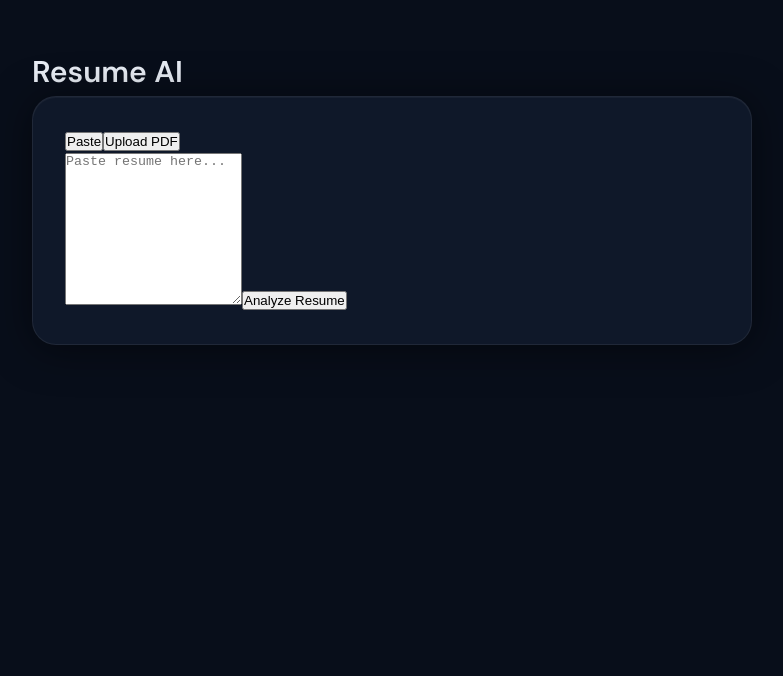
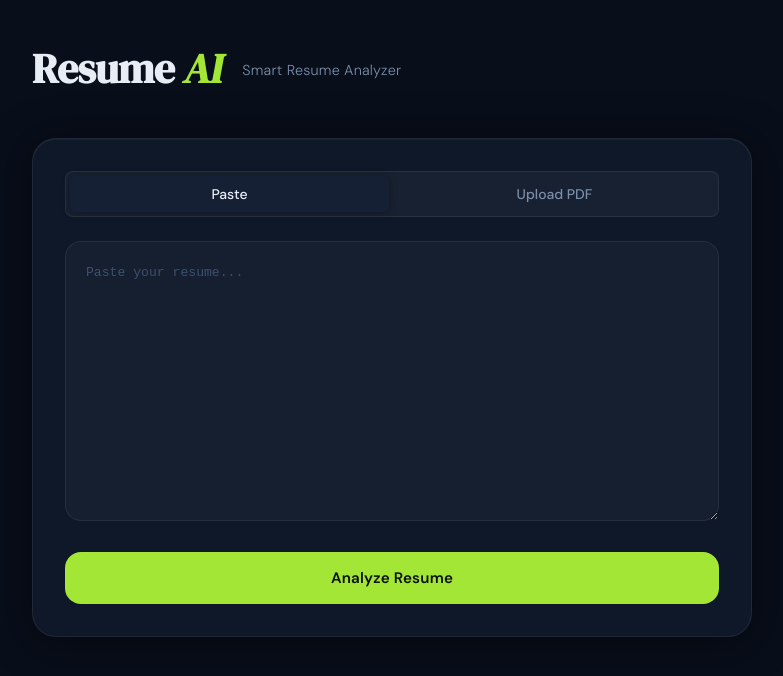
Before and after one commit to IshwaryalakshmiDandabany/resume-analyzer, a React (Create React App) app in the folder frontend/: page / in a window 1280 px wide. Shown: the top 676 px of the page, without its empty margins (248-1031 px from the left). Built offline with nearby package versions, Linux system fonts and the light colour scheme.

Commit message:
fixed frontend UI

```diff
--- a/frontend/src/App.js
+++ b/frontend/src/App.js
@@ -1,10 +1,8 @@
-// ============================================================
-//  App.js — Resume Analyzer Frontend (FINAL WORKING VERSION)
-// ============================================================
-
 import React, { useState, useRef } from "react";
 import axios from "axios";
 import "./App.css";
+
+const BASE_URL = "https://resume-analyzer-8d1l.onrender.com";
 
 export default function App() {
   const [mode, setMode] = useState("paste");
@@ -16,27 +14,17 @@ export default function App() {
 
   const fileInputRef = useRef(null);
 
-  function handleFileChange(e) {
-    const f = e.target.files[0];
-    if (f && f.type === "application/pdf") {
-      setPdfFile(f);
-      setError("");
-    } else {
-      setError("Please select a valid PDF file.");
-    }
-  }
-
   async function handleAnalyze() {
     setError("");
     setResult(null);
 
     if (mode === "paste" && !resumeText.trim()) {
-      setError("Please paste your resume content.");
+      setError("Paste resume first");
       return;
     }
 
     if (mode === "upload" && !pdfFile) {
-      setError("Please upload a PDF file.");
+      setError("Upload PDF first");
       return;
     }
 
@@ -45,120 +33,127 @@ export default function App() {
     try {
       let response;
 
-      // ✅ TEXT MODE
       if (mode === "paste") {
         response = await axios.post(
-          "https://resume-analyzer-8d1l.onrender.com/analyze/text",
-          { resumeText },
-          { timeout: 90000 }
+          `${BASE_URL}/analyze/text`,
+          { resumeText }
         );
-      }
-
-      // ✅ PDF MODE
-      else {
+      } else {
         const formData = new FormData();
         formData.append("resume", pdfFile);
 
         response = await axios.post(
-          "https://resume-analyzer-8d1l.onrender.com/analyze/pdf",
-          formData,
-          {
-            headers: { "Content-Type": "multipart/form-data" },
-            timeout: 90000,
-          }
+          `${BASE_URL}/analyze/pdf`,
+          formData
         );
       }
 
       setResult(response.data.analysis);
     } catch (err) {
-      if (err.response) {
-        setError(
-          `Server error ${err.response.status}: ${
-            err.response.data?.error || "Unknown error"
-          }`
-        );
-      } else if (err.code === "ECONNABORTED") {
-        setError("Request timed out. AI is taking too long.");
-      } else {
-        setError("Backend not reachable. Check Render deployment.");
-      }
+      setError("Backend error or not reachable");
     } finally {
       setLoading(false);
     }
-  }
-
-  function handleReset() {
-    setResumeText("");
-    setPdfFile(null);
-    setResult(null);
-    setError("");
   }
 
   return (
     <div className="app">
       <div className="container">
 
-        <h1>Resume AI</h1>
+        <header className="header">
+          <h1 className="title">Resume <span className="title-accent">AI</span></h1>
+          <p className="subtitle">Smart Resume Analyzer</p>
+        </header>
 
         {!result && (
-          <div className="card">
+          <div className="card input-card">
 
-            <div>
-              <button onClick={() => setMode("paste")}>Paste</button>
-              <button onClick={() => setMode("upload")}>Upload PDF</button>
+            {/* MODE SWITCH */}
+            <div className="mode-switcher">
+              <button
+                className={`mode-btn ${mode === "paste" ? "active" : ""}`}
+                onClick={() => setMode("paste")}
+              >
+                Paste
+              </button>
+
+              <button
+                className={`mode-btn ${mode === "upload" ? "active" : ""}`}
+                onClick={() => setMode("upload")}
+              >
+                Upload PDF
+              </button>
             </div>
 
+            {/* TEXT AREA */}
             {mode === "paste" && (
               <textarea
+                className="resume-textarea"
+                placeholder="Paste your resume..."
                 value={resumeText}
                 onChange={(e) => setResumeText(e.target.value)}
-                placeholder="Paste resume here..."
-                rows={10}
               />
             )}
 
+            {/* FILE UPLOAD */}
             {mode === "upload" && (
-              <div onClick={() => fileInputRef.current.click()}>
+              <div
+                className="drop-zone"
+                onClick={() => fileInputRef.current.click()}
+              >
                 <input
                   type="file"
                   ref={fileInputRef}
+                  hidden
                   accept="application/pdf"
-                  onChange={handleFileChange}
-                  hidden
+                  onChange={(e) => setPdfFile(e.target.files[0])}
                 />
-                {pdfFile ? <p>{pdfFile.name}</p> : <p>Click to upload PDF</p>}
+                <p>{pdfFile ? pdfFile.name : "Click to upload PDF"}</p>
               </div>
             )}
 
-            {error && <p style={{ color: "red" }}>{error}</p>}
+            {/* ERROR */}
+            {error && <div className="error-banner">{error}</div>}
 
-            <button onClick={handleAnalyze} disabled={loading}>
+            {/* BUTTON */}
+            <button
+              className={`analyze-btn ${loading ? "loading" : ""}`}
+              onClick={handleAnalyze}
+              disabled={loading}
+            >
               {loading ? "Analyzing..." : "Analyze Resume"}
             </button>
 
           </div>
         )}
 
+        {/* RESULT */}
         {result && (
-          <div>
-            <h2>Score: {result.overallScore}</h2>
-            <p>{result.summary}</p>
+          <div className="results-wrapper">
 
-            <h3>Strengths</h3>
-            <ul>
-              {result.strengths.map((s, i) => (
-                <li key={i}>{s}</li>
-              ))}
-            </ul>
+            <div className="card score-card">
+              <h2>Score: {result.overallScore}</h2>
+              <p>{result.summary}</p>
+            </div>
 
-            <h3>Improvements</h3>
-            <ul>
-              {result.improvements.map((i, idx) => (
-                <li key={idx}>{i}</li>
-              ))}
-            </ul>
+            <div className="card detail-card">
+              <h3 className="section-heading strengths-heading">Strengths</h3>
+              <ul className="insight-list">
+                {result.strengths.map((s, i) => <li key={i}>{s}</li>)}
+              </ul>
+            </div>
 
-            <button onClick={handleReset}>Analyze Another</button>
+            <div className="card detail-card">
+              <h3 className="section-heading improvements-heading">Improvements</h3>
+              <ul className="insight-list">
+                {result.improvements.map((i, idx) => <li key={idx}>{i}</li>)}
+              </ul>
+            </div>
+
+            <button className="reset-btn" onClick={() => setResult(null)}>
+              Analyze Another
+            </button>
+
           </div>
         )}
 
```
